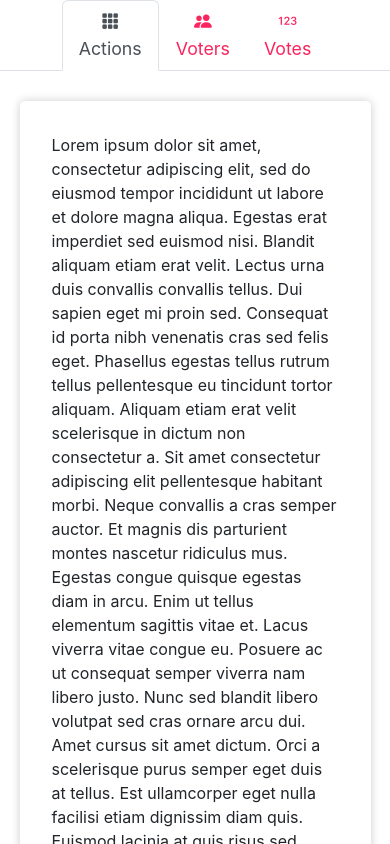
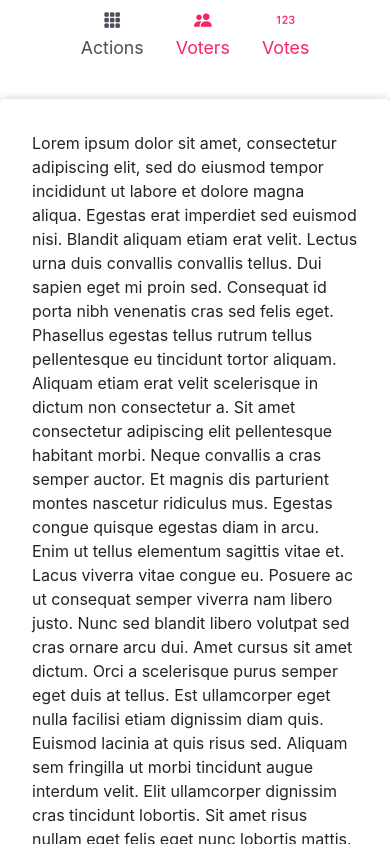
Before and after one commit to mwchben/ledgers, a React (Create React App) app in the folder client/: page / in a window 390 px wide. Shown: the top 844 px of the page. Built offline with nearby package versions, Linux system fonts and the light colour scheme.

Commit message:
media max-width for smartphone

```diff
--- a/client/src/css/moderator.css
+++ b/client/src/css/moderator.css
@@ -1,3 +1,13 @@
+.nav-link {
+  color: #fa255e;
+}
+.nav {
+  --bs-nav-link-hover-color: rgb(156, 0, 0);
+}
+.nav-tabs {
+  --bs-nav-tabs-border-width: none;
+}
+
 .main {
   text-align: center;
   /* background-color: #f8e5e5; */
@@ -12,10 +22,6 @@
   margin-bottom: 30px;
 }
 
-.nav-link {
-  color: #fa255e;
-}
-
 .content {
   width: 90%;
   background: #fff;
@@ -26,6 +32,12 @@
   padding: 2em;
 }
 
+@media only screen and (max-width: 600px) {
+  .content {
+    width: 100%;
+  }
+}
+
 h1.title {
   margin: 0;
   padding-bottom: 0.4em;
```
